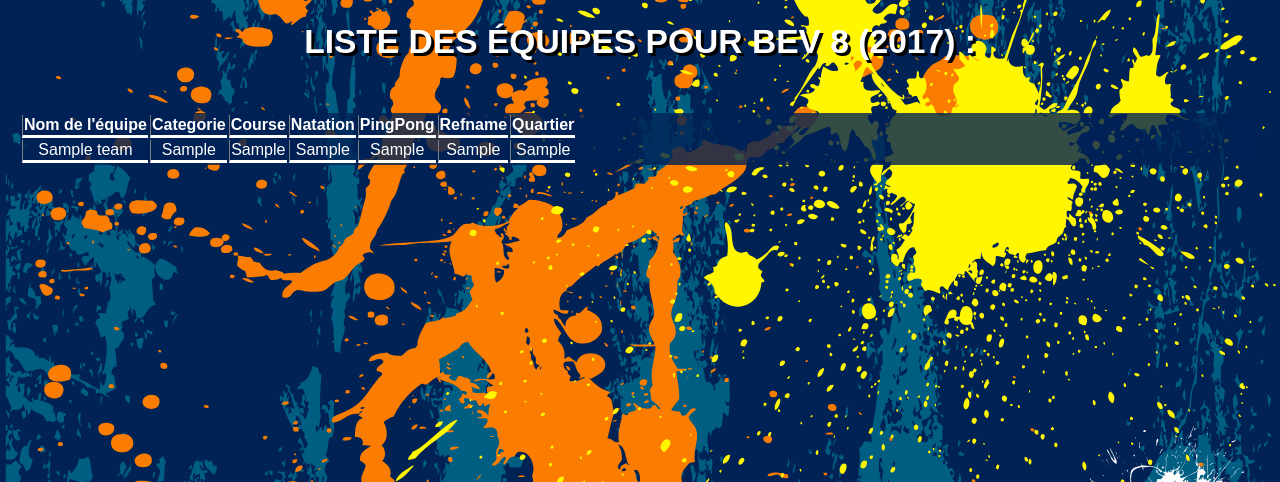
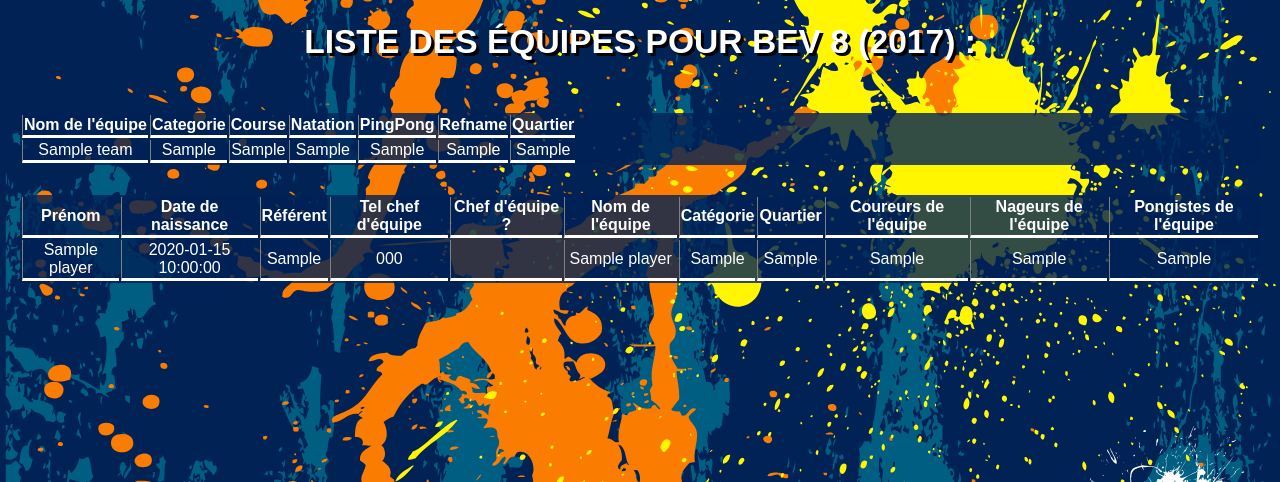
Before and after one commit to blank-attic/project-belleville-en-vrai, a PHP site: page /teams.php in a window 1280 px wide. Shown: the top 482 px of the page. Run offline with PHP 8.4, Linux system fonts and the light colour scheme; tables that the repository leaves empty or names only in its code hold one stand-in row (values such as "Sample post"); some web fonts are replaced.

Commit message:
meilleur vu pour Teams

```diff
--- a/class/PlayerDAO.php
+++ b/class/PlayerDAO.php
@@ -55,7 +55,7 @@ class PlayerDAO {
             $request->execute();
             return $request->fetchAll();
         } catch (PDOException $e) {
-            print("error while writing in DB new volunteer." . $e->getMessage());
+            print("error while writing in DB new player ." . $e->getMessage());
             return false;
         }
     }
@@ -67,7 +67,7 @@ class PlayerDAO {
           $request->execute();
           return $request->fetchAll();
       } catch (PDOException $e) {
-          print("error while writing in DB new volunteer." . $e->getMessage());
+          print("error while writing in DB new player in team." . $e->getMessage());
           return false;
       }
     }
--- a/teams.php
+++ b/teams.php
@@ -52,48 +52,55 @@ spl_autoload_register(function ($class) {
               echo "<td>$v[refname]</td>";
               echo "<td>$v[quartier]</td>";
               echo "</tr>";
-              }
+            }
+            echo "</tbody>";
+            echo "</table>";
+            ?>
+          </div>
+          <div class="space">
+          </div>
+          <div class="bluebg">
 
+            <?php
+            $dao = new PlayerDAO();
+            //get all volunteersoih
+            $players = $dao->getAllPlayersAndTeam($_DB);
+            echo "<table class='players'>";
+            echo "<thead>";
+            echo "<tr>";
+            echo "<th>Prénom</th>";
+            echo "<th>Date de naissance</th>";
+            echo "<th>Référent</th>";
+            echo "<th>Tel chef d'équipe</th>";
+            echo "<th>Chef d'équipe ?</th>";
+            echo "<th>Nom de l'équipe</th>";
+            echo "<th>Catégorie</th>";
+            echo "<th>Quartier</th>";
+            echo "<th>Coureurs de l'équipe</th>";
+            echo "<th>Nageurs de l'équipe</th>";
+            echo "<th>Pongistes de l'équipe</th>";
+            echo "</tr>";
+            echo "</thead>";
+            echo "<tbody>";
+            foreach ($players as $k => $v) {
+                echo "<tr class='players'>";
+                echo "<td>$v[name]</td>";
+                echo "<td>$v[bdate]</td>";
+                echo "<td>$v[refname]</td>";
+                echo "<td>$v[tel]</td>";
+                echo ($v["team_leader"] === 1 ? "<td class='bigx'>x</td>" : "<td></td>");
+                echo "<td>$v[teamname]</td>";
+                echo "<td>$v[categorie]</td>";
+                echo "<td>$v[quartier]</td>";
+                echo "<td>$v[course]</td>";
+                echo "<td>$v[natation]</td>";
+                echo "<td>$v[pingpong]</td>";
+                echo "</tr>";
+            }
 
-            // $dao = new PlayerDAO();
-            // //get all volunteersoih
-            // $players = $dao->getAllPlayersAndTeam($_DB);
-            // echo "<table class='players'>";
-            // echo "<thead>";
-            // echo "<tr>";
-            // echo "<th>Prénom</th>";
-            // echo "<th>Date de naissance</th>";
-            // echo "<th>Référent</th>";
-            // echo "<th>Tel chef d'équipe</th>";
-            // echo "<th>Chef d'équipe ?</th>";
-            // echo "<th>Nom de l'équipe</th>";
-            // echo "<th>Catégorie</th>";
-            // echo "<th>Quartier</th>";
-            // echo "<th>Coureurs de l'équipe</th>";
-            // echo "<th>Nageurs de l'équipe</th>";
-            // echo "<th>Pongistes de l'équipe</th>";
-            // echo "</tr>";
-            // echo "</thead>";
-            // echo "<tbody>";
-            // foreach ($players as $k => $v) {
-            //     echo "<tr class='volunteer'>";
-            //     echo "<td>$v[name]</td>";
-            //     echo "<td>$v[bdate]</td>";
-            //     echo "<td>$v[refname]</td>";
-            //     echo "<td>$v[tel]</td>";
-            //     echo ($v["team_leader"] === 1 ? "<td class='bigx'>x</td>" : "<td></td>");
-            //     echo "<td>$v[teamname]</td>";
-            //     echo "<td>$v[categorie]</td>";
-            //     echo "<td>$v[quartier]</td>";
-            //     echo "<td>$v[course]</td>";
-            //     echo "<td>$v[natation]</td>";
-            //     echo "<td>$v[pingpong]</td>";
-            //     echo "</tr>";
-            // }
-            //
-            // echo "</tbody>";
-            // echo "</table>";
+            echo "</tbody>";
+            echo "</table>";
             ?>
-        </div>
+          </div>
     </body>
 </html>
```
